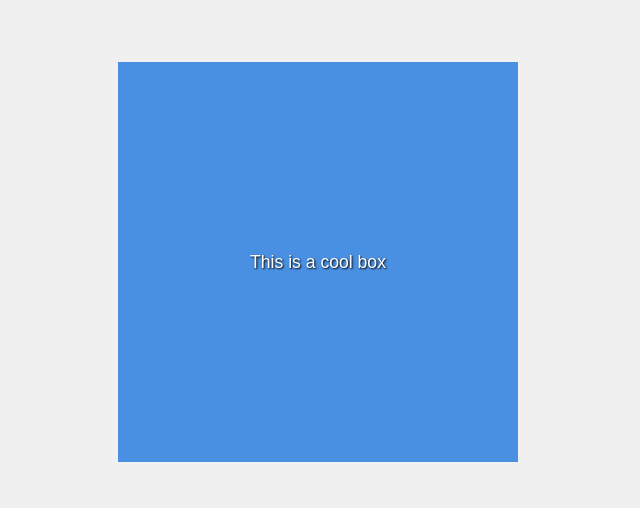
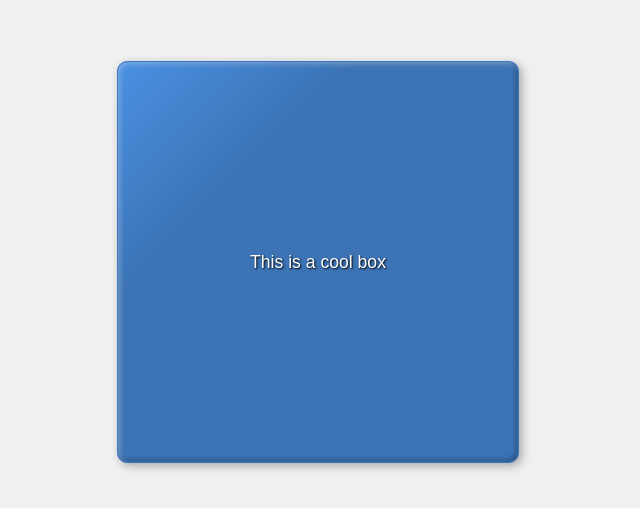
Before and after one commit to Murugan47/Assignment-3-Part-2-WebDev, a plain HTML site: page index.html in a window 1280 px wide. Shown: the part 146-654 px from the top of the page, without its empty margins (322-962 px from the left). Drawn offline with Linux system fonts and the light colour scheme.

Commit message:
made the box
added the box with the borders and colors

```diff
--- a/styling.css
+++ b/styling.css
@@ -21,4 +21,11 @@ div {
     background-color: #4A90E2;
     color: #ffffff;
     text-shadow: 1px 1px 2px black;
+    border-radius: 10px;
+    border: 1px solid #3A78C2;
+    background-image: linear-gradient(to bottom right, rgba(0, 0, 0, 0) 0%, rgba(0, 0, 0, 0.2) 30%, rgba(0, 0, 0, 0.2) 100%);
+    box-shadow:
+        3px 3px 10px rgba(0, 0, 0, 0.3),
+        inset 2px 2px 5px rgba(255, 255, 255, 0.3),
+        inset -2px -2px 5px rgba(0, 0, 0, 0.3);
 }
```
